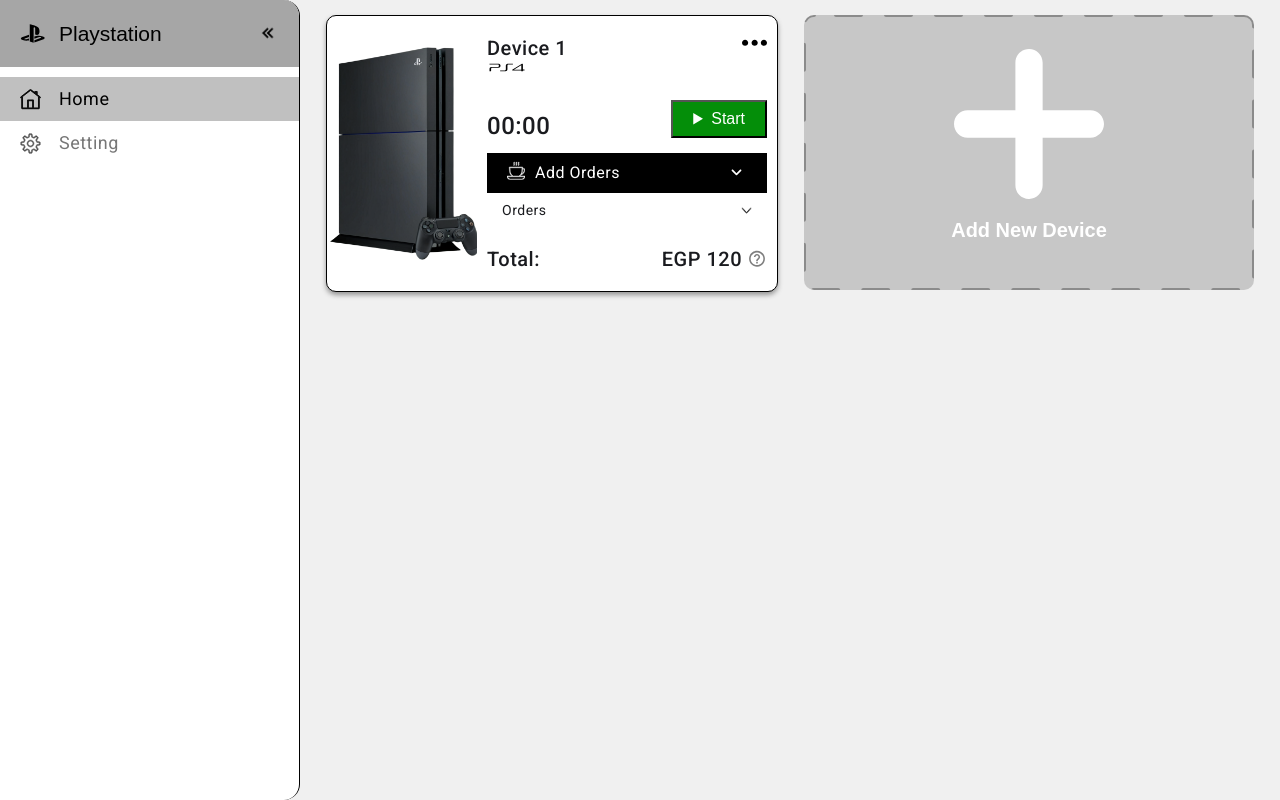
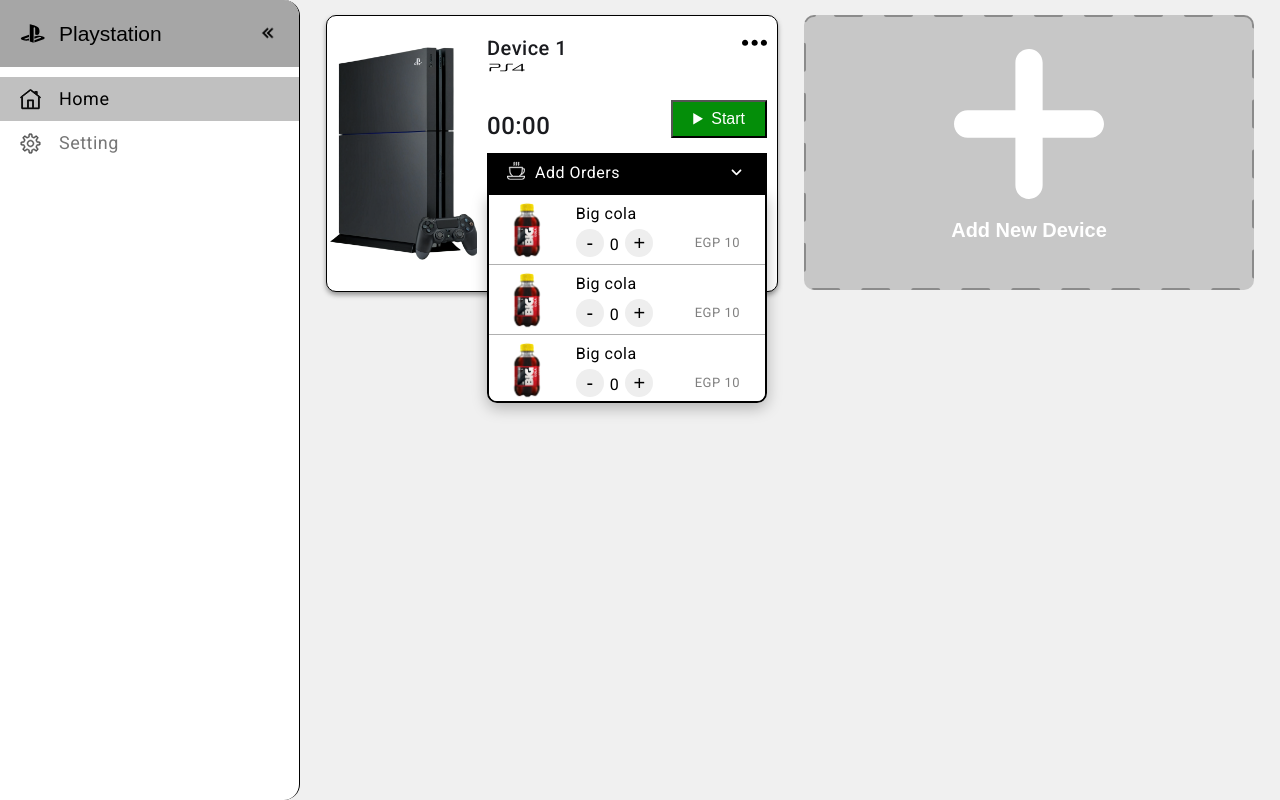
Before and after one commit to omar01140/PlayStation, an Angular app: page /home in a window 1280 px wide. Both pictures are taken after a click on the button "Add New Device". Built offline with nearby package versions, Linux system fonts and the light colour scheme.

Commit message:
init items menu component

```diff
--- a/src/app/home/card/card.component.css
+++ b/src/app/home/card/card.component.css
@@ -64,8 +64,12 @@
     }
     .orders{
       margin-top: 15px;
+      .container{
+        position: relative;
+        width: 100%;
         .add{
           width: 100%;
+          cursor: pointer;
           background-color: black;
           box-sizing: border-box;
           color: white;
@@ -73,9 +77,16 @@
           display: flex;
           justify-content: space-between;
           align-items: center;
+          &:hover{
+            background-color: #222;
+          }
           div{
             display: flex;
             gap: 10px;
+          }
+          .menu{
+            width: 100%;
+          }
         }
       }
       .recent{
--- a/src/app/home/card/card.component.html
+++ b/src/app/home/card/card.component.html
@@ -49,6 +49,7 @@
       }
     </div>
     <div class="orders">
+      <div class="container">
         <div class="add">
           <div>
             <svg width="18" height="19" viewBox="0 0 18 19" fill="none" xmlns="http://www.w3.org/2000/svg">
@@ -72,6 +73,8 @@
 <path d="M10.5 13.3531C10.3833 13.3531 10.274 13.335 10.1719 13.2988C10.0698 13.2627 9.97501 13.2005 9.88751 13.1125L5.86251 9.08745C5.7021 8.92703 5.62189 8.72287 5.62189 8.47495C5.62189 8.22703 5.7021 8.02287 5.86251 7.86245C6.02293 7.70203 6.2271 7.62183 6.47501 7.62183C6.72293 7.62183 6.9271 7.70203 7.08751 7.86245L10.5 11.275L13.9125 7.86245C14.0729 7.70203 14.2771 7.62183 14.525 7.62183C14.7729 7.62183 14.9771 7.70203 15.1375 7.86245C15.2979 8.02287 15.3781 8.22703 15.3781 8.47495C15.3781 8.72287 15.2979 8.92703 15.1375 9.08745L11.1125 13.1125C11.025 13.2 10.9302 13.2621 10.8281 13.2988C10.7261 13.3356 10.6167 13.3537 10.5 13.3531Z" fill="white"/>
           </svg>
         </div>
+        <app-items-menu class="menu"></app-items-menu>
+      </div>
       <div class="recent">
         <span>Orders</span>
         <img src="assets/icons8-down-50.png" alt="arrow">
--- a/src/app/home/card/card.component.ts
+++ b/src/app/home/card/card.component.ts
@@ -2,11 +2,12 @@ import { Component, EventEmitter, inject, Input, Output} from '@angular/core';
 import {MatMenuModule} from '@angular/material/menu';
 import { MatSlideToggleModule } from '@angular/material/slide-toggle';
 import { CardService } from '../../shared/card.service';
+import { ItemsMenuComponent } from "./items-menu/items-menu.component";
 
 @Component({
   selector: 'app-card',
   standalone: true,
-  imports: [MatMenuModule, MatSlideToggleModule],
+  imports: [MatMenuModule, MatSlideToggleModule, ItemsMenuComponent],
   templateUrl: './card.component.html',
   styleUrl: './card.component.css'
 })
--- /dev/null
+++ b/src/app/home/card/items-menu/item/item.component.css
@@ -0,0 +1,54 @@
+.item{
+    width: 100%;
+    height: 70px;
+    display: flex;
+    justify-content: space-between;
+    align-items: center;
+    gap: 15px;
+    padding: 7px 15px;
+    box-sizing: border-box;
+    border-bottom: 1px solid rgba(0, 0, 0, 0.309);
+    .left{
+      width: 70px;
+      height: 60px;
+      img{
+        width: 100%;
+        height: 100%;
+        object-fit: contain;
+      }
+    }
+    .right{
+      width: 100%;
+      height: 100%;
+      display: flex;
+      flex-direction: column;
+      justify-content: space-between;
+      div{
+        display: flex;
+        justify-content: space-between;
+        align-items: center;
+        >span{
+          font-size: 13px;
+          color: rgba(0, 0, 0, 0.502);
+        }
+        .counter{
+          display: flex;
+          align-items: flex-end;
+          gap: 6px;
+          p{
+            margin: 0;
+          };
+          button{
+            width: 28px;
+            height: 28px;
+            border: 0;
+            background-color: #eee;
+            outline: none;
+            border-radius: 50%;
+            cursor: pointer;
+            font-size: 20px;
+          }
+        }
+      }
+    }
+}
--- /dev/null
+++ b/src/app/home/card/items-menu/item/item.component.html
@@ -0,0 +1,16 @@
+<div class="item">
+  <div class="left">
+    <img src="../assets/menu/big.png" alt="">
+  </div>
+  <div class="right">
+    <span>Big cola</span>
+    <div>
+        <div class="counter">
+            <button>-</button>
+            <p>0</p>
+            <button>+</button>
+        </div>
+        <span>EGP 10</span>
+    </div>
+  </div>
+</div>
--- /dev/null
+++ b/src/app/home/card/items-menu/items-menu.component.css
@@ -0,0 +1,14 @@
+div{
+  height: 210px;
+  position: absolute;
+  background: white;
+  color: black;
+  border: black 2px solid;
+  width: 100%;
+  left: 0;
+  box-sizing: border-box;
+  z-index: 1;
+  border-radius:0px 0px 10px 10px;
+  box-shadow: 0px 5px 15px 0px rgba(0, 0, 0, 0.261);
+  overflow-y: scroll;
+}
--- /dev/null
+++ b/src/app/home/card/items-menu/items-menu.component.html
@@ -0,0 +1,8 @@
+<div>
+    <app-item />
+    <app-item />
+    <app-item />
+    <app-item />
+    <app-item />
+    <app-item />
+</div>
--- a/src/styles.css
+++ b/src/styles.css
@@ -19,3 +19,26 @@ body { margin: 0; font-family: Roboto, "Helvetica Neue", sans-serif; }
   font-size: 15px !important;
   font-weight: 500 !important;
 }
+
+/* Scrollbar container */
+::-webkit-scrollbar {
+  width: 6px;
+  height: 6px;
+}
+
+/* Track */
+::-webkit-scrollbar-track {
+  background: #f1f1f1;
+  border-radius: 10px;
+}
+
+/* Handle */
+::-webkit-scrollbar-thumb {
+  background: #888;
+  border-radius: 10px;
+}
+
+/* Handle on hover */
+::-webkit-scrollbar-thumb:hover {
+  background: #555;
+}
```
Also changed, not shown: src/app/home/card/items-menu/item/item.component.ts (added, +12 -0 lines), src/app/home/card/items-menu/items-menu.component.ts (added, +13 -0 lines), src/assets/menu/big.png (added). Lines whose indentation alone changed are shown as unchanged.
